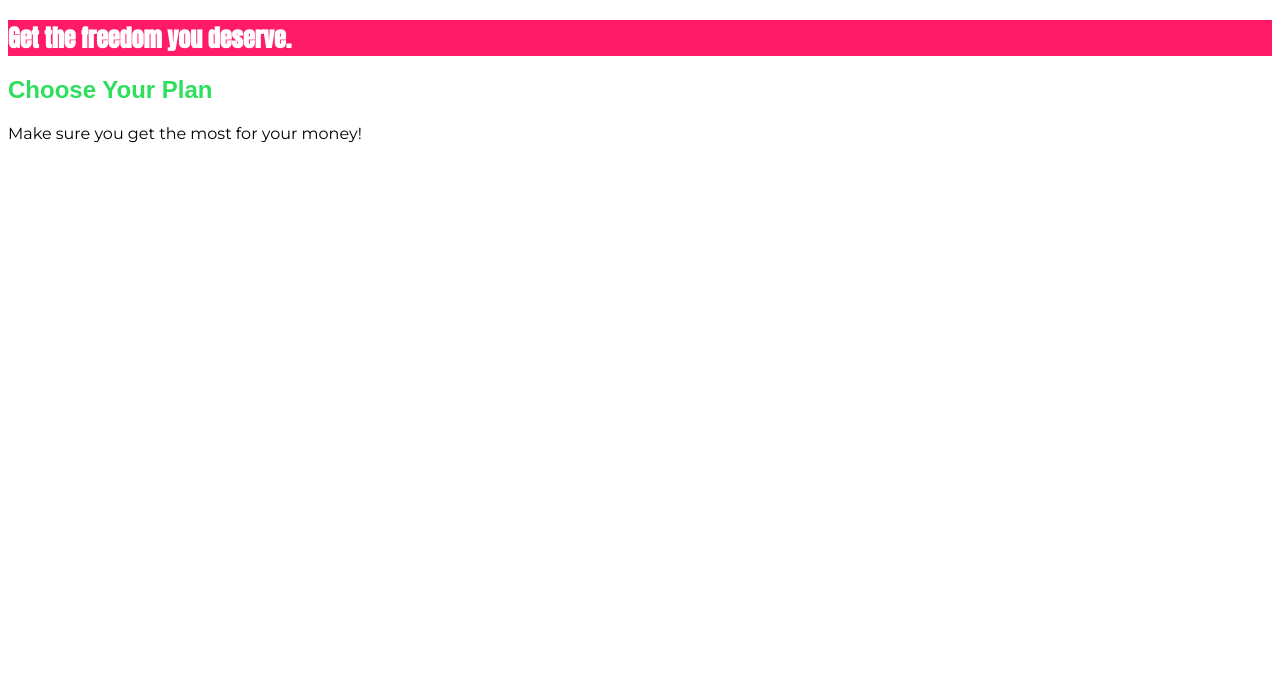
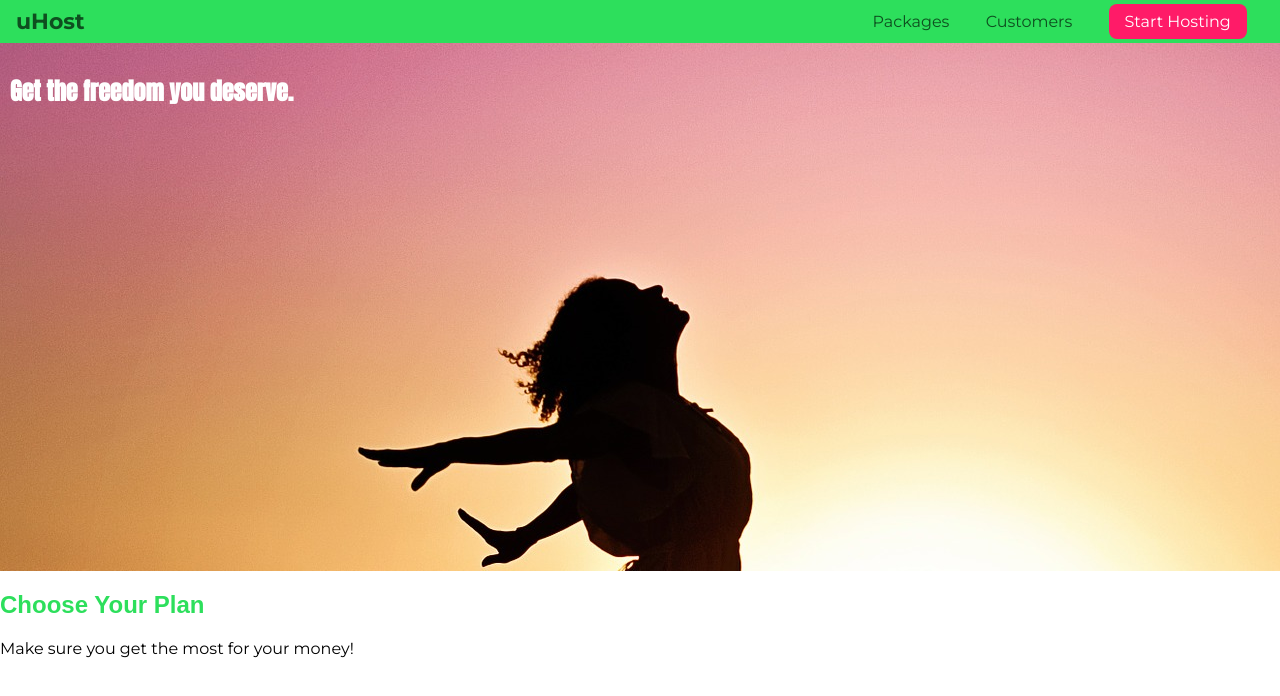
Before and after one commit to sergiobarria/css-complete-course, a plain HTML site: page index.html in a window 1280 px wide. Drawn offline with Linux system fonts and the light colour scheme.

Commit message:
added nav-bar links and background img

```diff
--- a/index.html
+++ b/index.html
@@ -17,6 +17,25 @@
   </head>
 
   <body>
+    <header class="main-header">
+      <div>
+        <a href="index.html" class="main-header__brand">uHost</a>
+      </div>
+      <nav class="main-nav">
+        <ul class="main-nav__items">
+          <li class="main-nav__item">
+            <a href="packages/index.html">Packages</a>
+          </li>
+          <li class="main-nav__item">
+            <a href="customers/index.html">Customers</a>
+          </li>
+          <li class="main-nav__item main-nav__item--cta">
+            <a href="start-hosting/index.html">Start Hosting</a>
+          </li>
+        </ul>
+      </nav>
+    </header>
+
     <main>
       <section id="product-overview">
         <h1>Get the freedom you deserve.</h1>
--- a/main.css
+++ b/main.css
@@ -1,9 +1,21 @@
+* {
+  box-sizing: border-box;
+}
+
 body {
   font-family: 'Montserrat', sans-serif;
+  margin: 0;
 }
 
 #product-overview {
-  background: #ff1b68;
+  background: url('freedom.jpg');
+  width: 100%;
+  height: 528px;
+  padding: 10px;
+}
+
+.section-title {
+  color: #2ddf5c;
 }
 
 #product-overview h1 {
@@ -11,10 +23,69 @@ body {
   font-family: 'Anton', sans-serif;
 }
 
-.section-title {
-  color: #2ddf5c;
-}
-
 h1 {
   font-family: sans-serif;
 }
+
+.main-header {
+  width: 100%;
+  background: #2ddf5c;
+  padding: 8px 16px;
+}
+
+.main-header > div {
+  display: inline-block;
+  vertical-align: middle;
+}
+
+.main-header__brand {
+  color: #0e4f1f;
+  text-decoration: none;
+  font-weight: bold;
+  font-size: 22px;
+}
+
+.main-nav {
+  display: inline-block;
+  text-align: right;
+  width: calc(100% - 74px);
+  vertical-align: middle;
+}
+
+.main-nav__items {
+  margin: 0;
+  padding: 0;
+  list-style: none;
+}
+
+.main-nav__item {
+  display: inline-block;
+  margin: 0 16px;
+}
+
+.main-nav__item a {
+  text-decoration: none;
+  color: #0e4f1f;
+  /* font-weight: bold; */
+  padding: 3px 0;
+}
+
+.main-nav__item a:hover,
+.main-nav__item a:active {
+  color: white;
+  border-bottom: 5px solid white;
+}
+
+.main-nav__item--cta a {
+  color: white;
+  background: #ff1b68;
+  padding: 8px 16px;
+  border-radius: 8px;
+}
+
+.main-nav__item--cta a:hover,
+.main-nav__item--cta a:active {
+  color: #ff1b68;
+  background: white;
+  border: none;
+}
```
Also changed, not shown: freedom.jpg (added).
